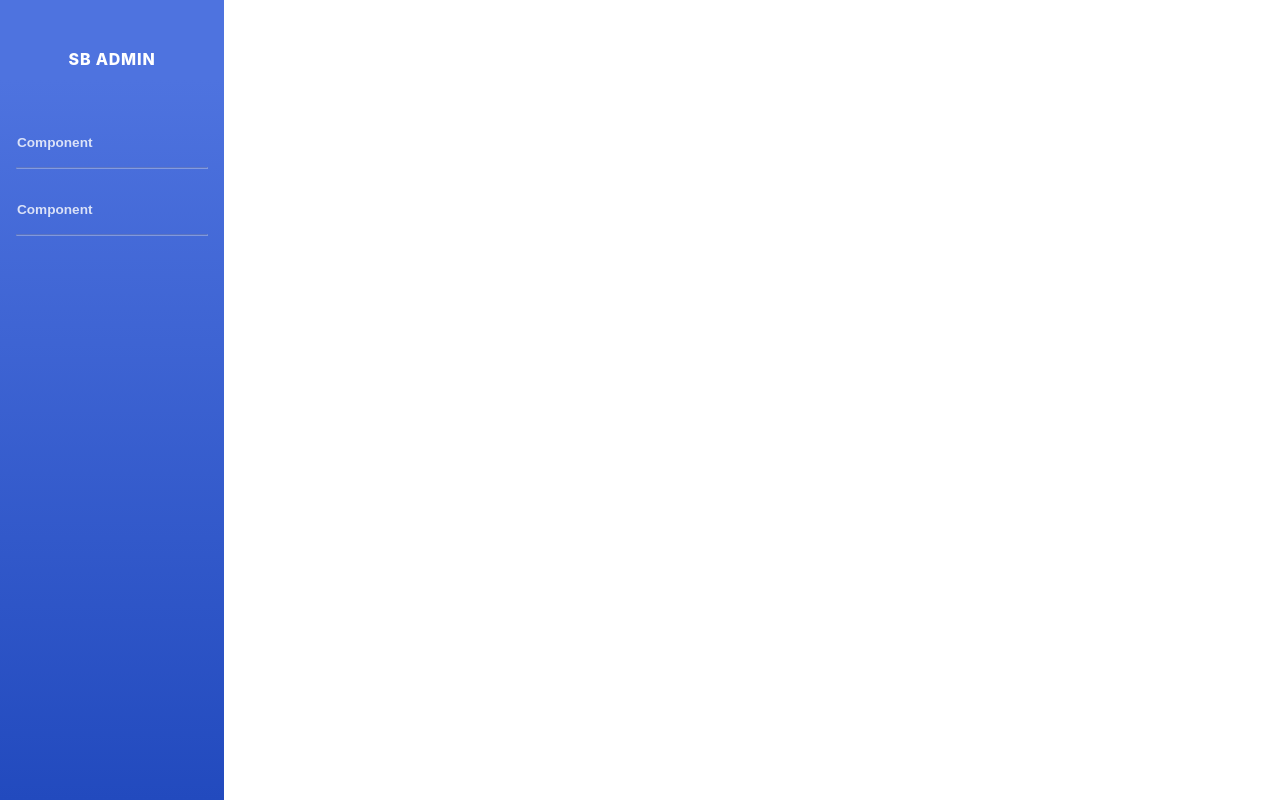
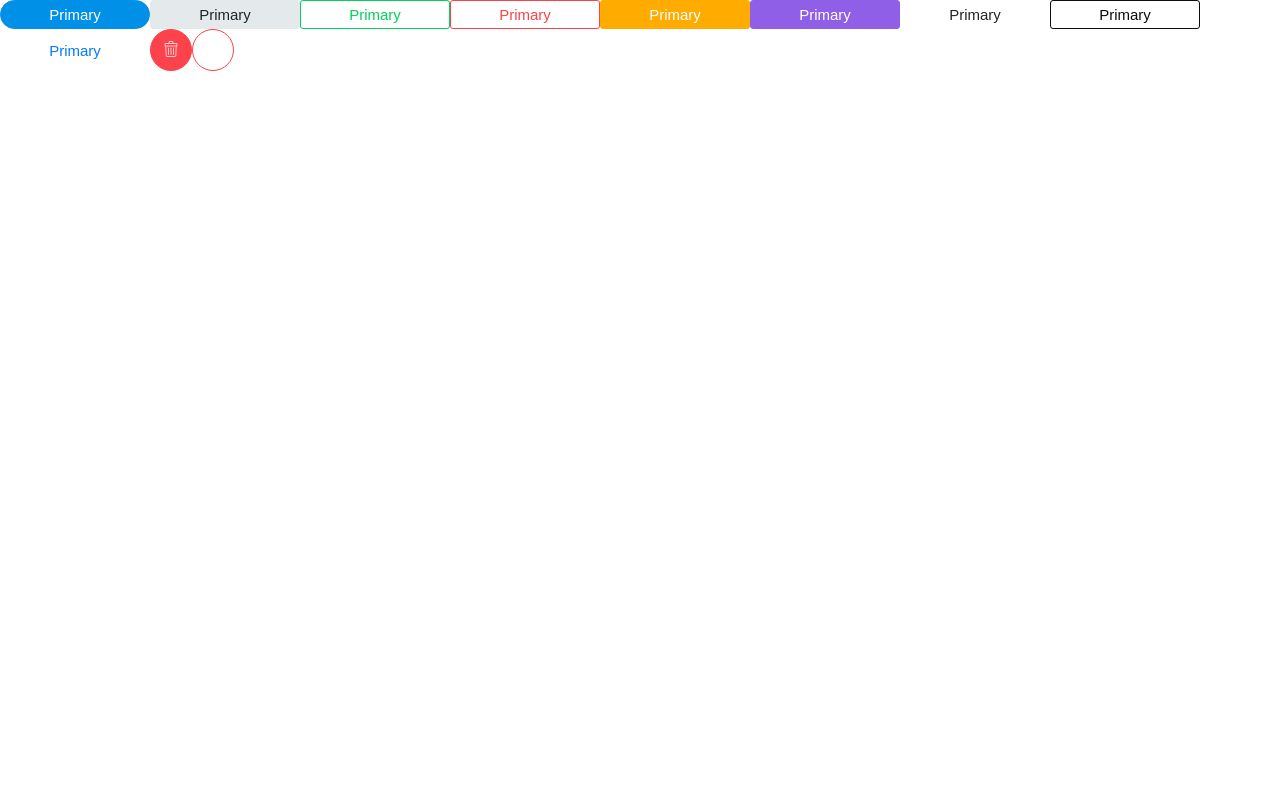
Before and after one commit to SamuelBenedix/reactAdminTemplate, a React (Create React App) app: page / in a window 1280 px wide. Built offline with nearby package versions, Linux system fonts and the light colour scheme.

Commit message:
Button Outline

```diff
--- a/src/@types/button.d.ts
+++ b/src/@types/button.d.ts
@@ -1,8 +1,12 @@
 
 export interface ButtonProps {
- type: 'primary' | 'secondary' | 'info' | 'warning' | 'danger' | 'success';
+ type?: 'primary' | 'secondary' | 'success' | 'danger' | 'warning' | 'info' | 'light' | 'dark';
  text: string;
  isSplit?: boolean;
  icon?: string;
  isSmall?: boolean;
+ isLink?: boolean;
+ isRounded?: boolean;
+ isOutline?: boolean;
+ isIcon?: boolean;
 }
--- a/src/components/atoms/Button/index.tsx
+++ b/src/components/atoms/Button/index.tsx
@@ -1,10 +1,13 @@
 import React, { useState, useEffect } from 'react';
 import {
-  styButton,
   styBtnBackground,
   styBtnIconSplit,
   styBtnIcon,
   styBtnSmall,
+  styBtn,
+  styBtnFw,
+  styBtnLink,
+  styBtnIc,
 } from './styles';
 import { cx } from '@emotion/css';
 import { Colors } from '../../../utils';
@@ -12,7 +15,17 @@ import { ButtonProps } from '../../../@types/button';
 import IconOnly from './iconOnly';
 
 const Button = (props: ButtonProps) => {
-  const { type, text, isSplit, icon, isSmall } = props;
+  const {
+    type,
+    text,
+    isSplit,
+    icon,
+    isSmall,
+    isLink,
+    isRounded = false,
+    isOutline = false,
+    isIcon,
+  } = props;
   const [typeColor, setTypeColor] = useState(Colors.primary);
 
   useEffect(() => {
@@ -35,11 +48,43 @@ const Button = (props: ButtonProps) => {
       case 'success':
         setTypeColor(Colors.success);
         break;
+      case 'light':
+        setTypeColor(Colors.light);
+        break;
+      case 'dark':
+        setTypeColor(Colors.dark);
+        break;
       default:
         setTypeColor(Colors.primary);
         break;
     }
   }, [type]);
+
+  if (isLink) {
+    return (
+      <button
+        type="button"
+        className={cx(styBtn(isRounded), styBtnFw, styBtnLink)}
+      >
+        {text}
+      </button>
+    );
+  }
+
+  if (isIcon) {
+    return (
+      <button
+        className={cx(
+          styBtn(isIcon),
+          styBtnBackground(typeColor, isOutline),
+          styBtnIc
+        )}
+        type="button"
+      >
+        <IconOnly icon={icon} />
+      </button>
+    );
+  }
 
   if (isSplit) {
     return (
@@ -47,12 +92,16 @@ const Button = (props: ButtonProps) => {
         className={
           isSmall
             ? cx(
-                styButton,
-                styBtnBackground(typeColor),
+                styBtn(isRounded),
+                styBtnBackground(typeColor, isOutline),
                 styBtnIconSplit,
                 styBtnSmall
               )
-            : cx(styButton, styBtnBackground(typeColor), styBtnIconSplit)
+            : cx(
+                styBtn(isRounded),
+                styBtnBackground(typeColor, isOutline),
+                styBtnIconSplit
+              )
         }
       >
         <span className={styBtnIcon}>
@@ -68,8 +117,12 @@ const Button = (props: ButtonProps) => {
       type="button"
       className={
         isSmall
-          ? cx(styBtnBackground(typeColor), styBtnSmall)
-          : cx(styButton, styBtnBackground(typeColor))
+          ? cx(styBtnBackground(typeColor, isOutline), styBtnSmall)
+          : cx(
+              styBtn(isRounded),
+              styBtnBackground(typeColor, isOutline),
+              styBtnFw
+            )
       }
     >
       {text}
--- a/src/components/atoms/Button/styles.tsx
+++ b/src/components/atoms/Button/styles.tsx
@@ -1,58 +1,80 @@
 import { css } from '@emotion/css';
 import { Colors } from '../../../utils';
 
-export const styButton = css`
+export const styBtn = (isRounded: boolean) => css`
+  font-size: 0.9375rem;
+  line-height: 1;
+  font-weight: 500;
+
+  box-shadow: none;
   display: inline-block;
-  font-weight: 400;
-  color: #858796;
   text-align: center;
   vertical-align: middle;
   user-select: none;
-  background-color: transparent;
   border: 1px solid transparent;
-  padding: 0.4rem 0.75rem;
-  font-size: 1rem;
-  border-radius: 0.2rem;
+  padding: 0.375rem 0.75rem;
+  border-radius: ${isRounded ? '50px' : '0.1875rem'};
   transition: color 0.15s ease-in-out, background-color 0.15s ease-in-out,
     border-color 0.15s ease-in-out, box-shadow 0.15s ease-in-out;
-
-  margin: 0;
-  overflow: visible;
-  cursor: pointer;
-
-  &:focus:not(:focus-visible) {
-    outline: 0;
-  }
 
   &:not(:disabled) {
     cursor: pointer;
   }
-`;
-
-export const styBtnBackground = (color: {
-  normal: string;
-  hover: string;
-  boxShadow: string;
-  borderColor: string;
-}) => css`
-  background-color: ${color.normal};
-  border-color: ${color.normal};
-  color: ${Colors.light.normal};
 
   &:hover {
     text-decoration: none;
-    background-color: ${color.hover};
-    color: ${Colors.light.normal};
-    border-color: ${color.borderColor};
+  }
+`;
+
+export const styBtnFw = css`
+  min-width: 150px;
+`;
+
+export const styBtnBackground = (
+  color: {
+    backgroundColor: string;
+    backgroundColorHover: string;
+    borderColorHover: string;
+    color?: string;
+  },
+  isOutline: boolean
+) => css`
+  background-color: ${isOutline ? 'transparent' : color.backgroundColor};
+  border-color: ${color.backgroundColor};
+
+  color: ${isOutline ? color.backgroundColor : color.color};
+
+  &:hover {
+    text-decoration: none;
+    background-color: ${color.backgroundColorHover};
+    color: ${color.color};
+    border-color: ${color.borderColorHover};
   }
 
   &:focus,
   &.focus {
-    color: ${Colors.light.normal};
-    background-color: ${color.hover};
-    border-color: ${color.borderColor};
-    box-shadow: 0 0 0 0.2rem ${color.boxShadow};
+    color: ${Colors.light.backgroundColor};
+    background-color: ${color.backgroundColorHover};
+    border-color: ${color.borderColorHover};
   }
+`;
+
+export const styBtnLink = css`
+  background-color: transparent;
+  font-weight: 500;
+  color: #007bff;
+  text-decoration: none;
+
+  &:hover {
+    color: #0056b3;
+    text-decoration: underline;
+  }
+`;
+
+export const styBtnIc = css`
+  width: 42px;
+  height: 42px;
+  padding: 0;
 `;
 
 export const styBtnIconSplit = css`
--- a/src/components/molecules/Accordion/index.tsx
+++ b/src/components/molecules/Accordion/index.tsx
@@ -18,10 +18,22 @@ const Accordion = () => {
 
   return (
     <li className={styNavItem}>
-      <button onClick={onClick} className={styNavLink}>
+      <button
+        onClick={onClick}
+        className={styNavLink}
+        data-toggle="collapse"
+        data-target="test"
+        aria-expanded="true"
+        aria-controls="test"
+      >
         <span>Component</span>
       </button>
-      <div className={active ? cx(styCollapse, styCollapseShow) : styCollapse}>
+      <div
+        id="test"
+        className={active ? cx(styCollapse, styCollapseShow) : styCollapse}
+        data-parent="#accordionSidebar"
+        aria-labelledby="headingTwo"
+      >
         <div
           className={
             active
--- a/src/components/molecules/Accordion/styles.tsx
+++ b/src/components/molecules/Accordion/styles.tsx
@@ -5,9 +5,14 @@ export const styNavItem = css`
 `;
 
 export const styNavLink = css`
+  position: relative;
+
+  text-align: center;
+  padding: 0.75rem 1rem;
+  width: 6.5rem;
+
   color: rgba(255, 255, 255, 0.8);
   font-weight: 700;
-  position: relative;
   background-color: transparent;
   border: 1px solid transparent;
   cursor: pointer;
@@ -24,13 +29,10 @@ export const styNavLink = css`
     width: 14rem;
   }
 
-  @media (min-width: 768px) &&::after {
-    content: '\f105';
-  }
-
   span {
     font-size: 0.65rem;
     display: block;
+
     @media (min-width: 768px) {
       font-size: 0.85rem;
       display: inline;
@@ -43,6 +45,11 @@ export const styCollapse = css`
   left: calc(6.5rem + 1.5rem / 2);
   z-index: 1;
   display: none;
+
+  animation-name: growIn;
+  animation-duration: 200ms;
+  animation-timing-function: transform cubic-bezier(0.18, 1.25, 0.4, 1),
+    opacity cubic-bezier(0, 1, 0.4, 1);
 
   @media (min-width: 768px) {
     position: relative;
--- a/src/components/organizm/Sidebar/styles.tsx
+++ b/src/components/organizm/Sidebar/styles.tsx
@@ -15,12 +15,13 @@ export const styNavBar = css`
   margin: 0;
 
   @media (min-width: 768px) {
-    width: 14rem !important;
+    width: 14rem;
   }
 `;
 
 export const stySidebarBrand = css`
   color: #fff;
+
   height: 4.375rem;
   text-decoration: none;
   font-size: 1rem;
@@ -30,6 +31,7 @@ export const stySidebarBrand = css`
   text-transform: uppercase;
   letter-spacing: 0.05rem;
   z-index: 1;
+
   display: flex;
   align-items: center;
   justify-content: center;
--- /dev/null
+++ b/src/components/organizm/Topbar/index.tsx
@@ -0,0 +1,7 @@
+import React from 'react';
+
+const TopBar = () => {
+  return <div>TopBar</div>;
+};
+
+export default TopBar;
--- /dev/null
+++ b/src/components/organizm/Topbar/styles.tsx
@@ -0,0 +1 @@
+import { css } from '@emotion/css';
--- a/src/components/organizm/index.tsx
+++ b/src/components/organizm/index.tsx
@@ -1,4 +1,5 @@
 import Sidebar from './Sidebar';
 import Card from './Card';
+import TopBar from './Topbar';
 
-export { Sidebar, Card };
+export { Sidebar, Card, TopBar };
--- a/src/pages/Home/index.tsx
+++ b/src/pages/Home/index.tsx
@@ -1,8 +1,22 @@
 import React from 'react';
-import { Accordion, Card, Sidebar, SubMenu } from '../../components';
+import { Accordion, Card, Sidebar, SubMenu, Button } from '../../components';
 
 const Home = () => {
-  return <Sidebar />;
+  return (
+    <React.Fragment>
+      <Button type="primary" text="Primary" isRounded />
+      <Button type="secondary" text="Primary" />
+      <Button type="success" text="Primary" isOutline />
+      <Button type="danger" text="Primary" isOutline />
+      <Button type="warning" text="Primary" />
+      <Button type="info" text="Primary" />
+      <Button type="light" text="Primary" />
+      <Button type="dark" text="Primary" isOutline />
+      <Button text="Primary" isLink />
+      <Button text="Primary" type="danger" isIcon icon="trash" />
+      <Button text="Primary" type="danger" isIcon isOutline icon="trash" />
+    </React.Fragment>
+  );
 };
 
 export default Home;
--- a/src/utils/colors/index.tsx
+++ b/src/utils/colors/index.tsx
@@ -1,53 +1,50 @@
 export const Colors = {
   primary: {
-    normal: 'rgb(46, 89, 217)',
-    hover: 'rgb(78, 115, 223)',
-    borderColor: '#2653d4',
-    boxShadow: 'rgba(105, 136, 228, 0.5)',
+    color: '#fff',
+    backgroundColor: '#0090e7',
+    backgroundColorHover: '#0078c1',
+    borderColorHover: '#0070b4',
   },
   secondary: {
-    normal: '#858796',
-    hover: '#6b6d7d',
-    borderColor: '#6b6d7d',
-    boxShadow: 'rgba(151, 153, 166, 0.5)',
+    color: '#212529',
+    backgroundColor: '#e4eaec',
+    backgroundColorHover: '#ced9dc',
+    borderColorHover: '#c6d3d7',
   },
   info: {
-    normal: '#36b9cc',
-    hover: '#2a96a5',
-    borderColor: '#2a96a5',
-    boxShadow: 'rgba(84, 196, 212, 0.5)',
+    color: '#fff',
+    backgroundColor: '#8f5fe8',
+    backgroundColorHover: '#783ee3',
+    borderColorHover: '#8f5fe8',
   },
   success: {
-    normal: '#1cc88a',
-    hover: '#169b6b',
-    borderColor: '#169b6b',
-    boxShadow: 'rgba(62, 208, 156, 0.5)',
+    color: '#fff',
+    backgroundColor: '#00d25b',
+    backgroundColorHover: '#00ac4a',
+    borderColorHover: '#009f45',
   },
   warning: {
-    normal: '#f6c23e',
-    hover: '#f4b30d',
-    borderColor: '#f4b30d',
-    boxShadow: 'rgba(247, 203, 91, 0.5)',
+    color: '#fff',
+    backgroundColor: '#ffab00',
+    backgroundColorHover: '#d99100',
+    borderColorHover: '#ffab00',
   },
   danger: {
-    normal: '#e74a3b',
-    hover: '#e02d1b',
-    borderColor: '#d52a1a',
-    boxShadow: 'rgba(235, 101, 88, 0.5)',
+    color: '#fff',
+    backgroundColor: '#fc424a',
+    backgroundColorHover: '#fb1c26',
+    borderColorHover: '#fb101a',
   },
   dark: {
-    900: 'rgba(35, 31, 32, 1)',
-    800: 'rgba(35, 31, 32, 0.72)',
-    700: 'rgba(35, 31, 32, 0.48)',
-    600: 'rgba(35, 31, 32, 0.32)',
-    500: 'rgba(35, 31, 32, 0.19)',
-    400: 'rgba(35, 31, 32, 0.13)',
-    300: 'rgba(35, 31, 32, 0.08)',
-    200: 'rgba(35, 31, 32, 0.05)',
-    100: 'rgba(35, 31, 32, 0.03)',
+    color: '#fff',
+    backgroundColor: '#0d0d0d',
+    backgroundColorHover: '#000',
+    borderColorHover: '#000',
   },
   light: {
-    normal: '#fff',
-    hover: '#858796',
+    color: '#212529',
+    backgroundColor: '#fff',
+    backgroundColorHover: '#ececec',
+    borderColorHover: '#e6e6e6',
   },
 };
```
Also changed, not shown: src/global.ts (added, +22 -0 lines), 1 other file (tests, documents, lock files or other folders).
